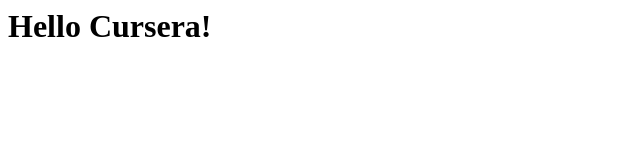
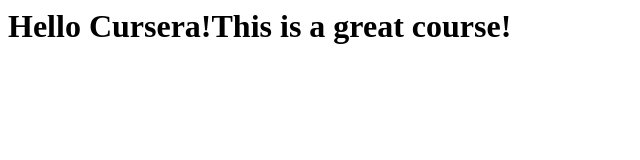
Before and after one commit to LinaWe/coursera-test, a plain HTML site: page site/index.html in a window 1280 px wide. Shown: the whole page, without its empty margins (0-640 px from the left). Drawn offline with Linux system fonts and the light colour scheme.

Commit message:
Small addition to our page content

```diff
--- a/site/index.html
+++ b/site/index.html
@@ -3,6 +3,6 @@
     <title>Hello Cousera!</title>
 </head>
 <body>
-<h1>Hello Cursera!</h1>
+<h1>Hello Cursera!This is a great course!</h1>
 </body>
 </html>
```
